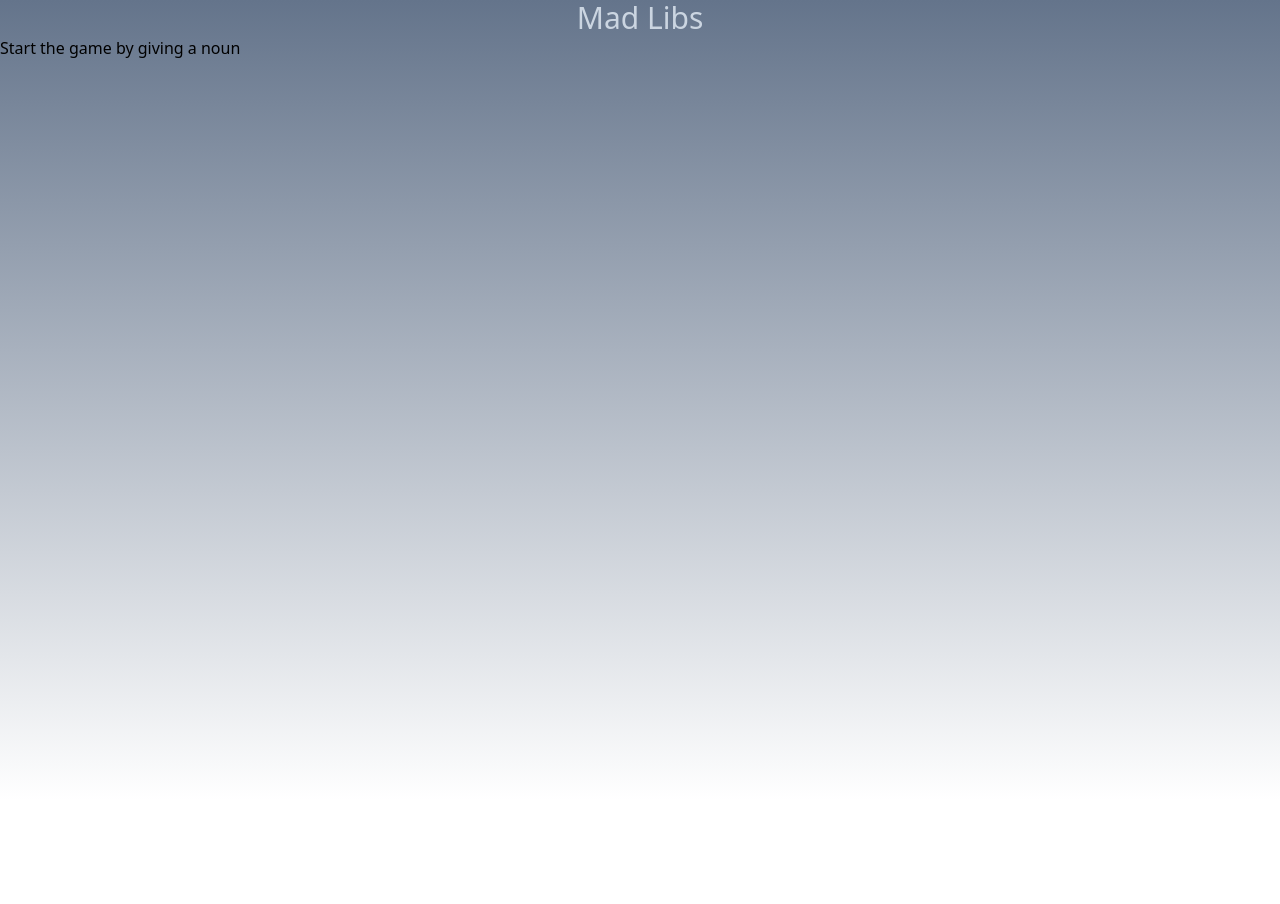
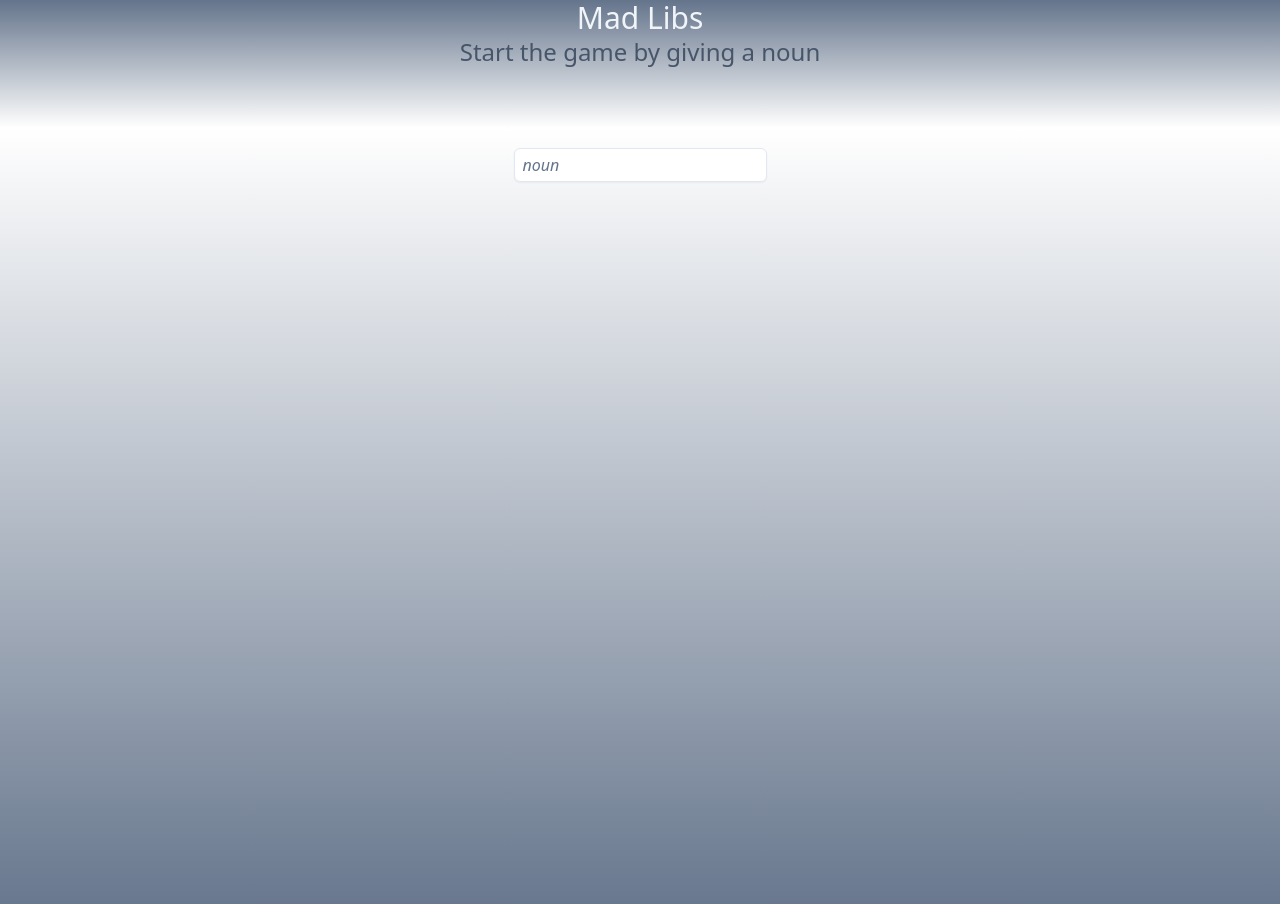
Before and after one commit to Ozz760/MadLibTs, a React (Create React App) app: page / in a window 1280 px wide. Shown: the top 904 px of the page. Before the commit the page ends 800 px from the top, so only its background shows below. Built offline with nearby package versions, Linux system fonts and the light colour scheme.

Commit message:
A lot of styles

```diff
--- a/src/App.tsx
+++ b/src/App.tsx
@@ -1,12 +1,12 @@
 import React from "react";
-// import InputText from "./components/InputText";
+import InputText from "./components/InputText";
 import IntroText from "./components/IntroText";
 
 const App: React.FC = () => {
   return (
     <div>
       <IntroText />
-      {/* <InputText /> */}
+      <InputText />
     </div>
   );
 };
--- a/src/components/InputText.tsx
+++ b/src/components/InputText.tsx
@@ -31,33 +31,36 @@ const InputText: React.FC = () => {
       [e.target.name]: e.target.value,
     });
 
-    if (e.target.name === "noun" && e.target.value) {
+    if (e.target.name === "noun") {
       setShowInput(true);
     }
 
-    if (e.target.name === "verb" && e.target.value) {
+    if (e.target.name === "verb") {
       setShowInputA(true);
     }
 
-    if (e.target.name === "adjective" && e.target.value) {
+    if (e.target.name === "adjective") {
       setMadLib(true);
     }
   };
 
   return (
-    <div className="">
+    <div className=" h-screen w-full bg-gradient-to-b from-white to-slate-500">
       <form onSubmit={handleFormSubmit}>
+        <div className="flex items-center justify-center">
           <input
-          className="placeholder:italic placeholder:text-slate-500 border border-slate-200 rounded-md pl-2 pr-3 bg-white m-5 w-full p-1 block shadow-sm focus:outline-none focus:border-black"
+            className="placeholder:italic placeholder:text-slate-500 border border-slate-200 rounded-md pl-2 pr-3 bg-white m-5 p-1 shadow-sm focus:outline-none focus:border-black w-auto item-center flex"
             type="text"
             name="noun"
             placeholder="noun"
             onChange={handleInputChange}
             value={inputValues.noun}
           />
+        </div>
+        <div className="flex items-center justify-center">
           {showInput && (
             <input
-            className="placeholder:italic placeholder:text-slate-500 border border-slate-200 rounded-md pl-2 pr-3 bg-white m-5 w-full p-1 block shadow-sm focus:outline-none focus:border-black"
+              className="placeholder:italic placeholder:text-slate-500 border border-slate-200 rounded-md pl-2 pr-3 bg-white m-5 w-auto p-1 block shadow-sm focus:outline-none focus:border-black"
               type="text"
               name="verb"
               placeholder="Verb"
@@ -65,9 +68,11 @@ const InputText: React.FC = () => {
               value={inputValues.verb}
             />
           )}
+        </div>
+        <div className="flex items-center justify-center">
           {showInputA && (
             <input
-            className="placeholder:italic placeholder:text-slate-500 border border-slate-200 rounded-md pl-2 pr-3 bg-white m-5 w-full p-1 block shadow-sm focus:outline-none focus:border-black"
+              className="placeholder:italic placeholder:text-slate-500 border border-slate-200 rounded-md pl-2 pr-3 bg-white m-5 w-auto p-1 block shadow-sm focus:outline-none focus:border-black"
               type="text"
               name="adjective"
               placeholder="Adjective"
@@ -75,14 +80,17 @@ const InputText: React.FC = () => {
               value={inputValues.adjective}
             />
           )}
+        </div>
+        <div className="flex items-center justify-center">
           {madLib && (
             <div className="flex flex-col">
-            <button className="bg-white rounded-full p-3" type="submit">
+              <button className="bg-white rounded-full p-3 w-fit" type="submit">
                 Make a MadLib!
               </button>
             </div>
           )}
-        <div className="p-5 flex items-center justify-center">{story}</div>
+        </div>
+        <div className="p-5 text-center">{story}</div>
       </form>
     </div>
   );
--- a/src/components/IntroText.tsx
+++ b/src/components/IntroText.tsx
@@ -2,9 +2,12 @@ import React from "react";
 
 const IntroText = () => {
   return (
-    <div className="w-full h-screen bg-gradient-to-b from-slate-500 to-white">
-      <h1 className="text-center text-3xl text-slate-300">Mad Libs</h1>
-      <h3> Start the game by giving a noun</h3>
+    <div className="w-full h-32 bg-gradient-to-b from-slate-500 to-white">
+      <h1 className="text-center text-3xl text-slate-100">Mad Libs</h1>
+      <h3 className="text-center text-2xl text-slate-600">
+        {" "}
+        Start the game by giving a noun
+      </h3>
     </div>
   );
 };
```
Lines whose indentation alone changed are shown as unchanged.
